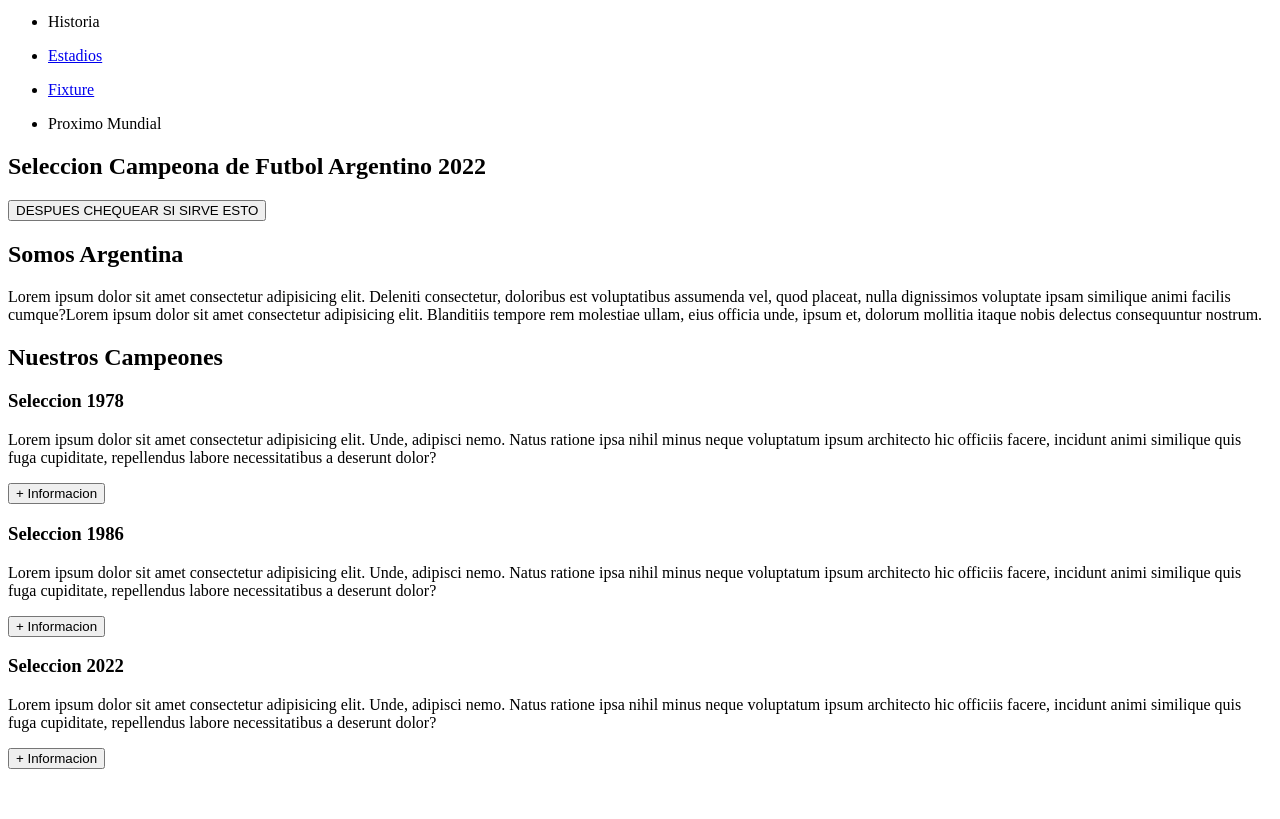
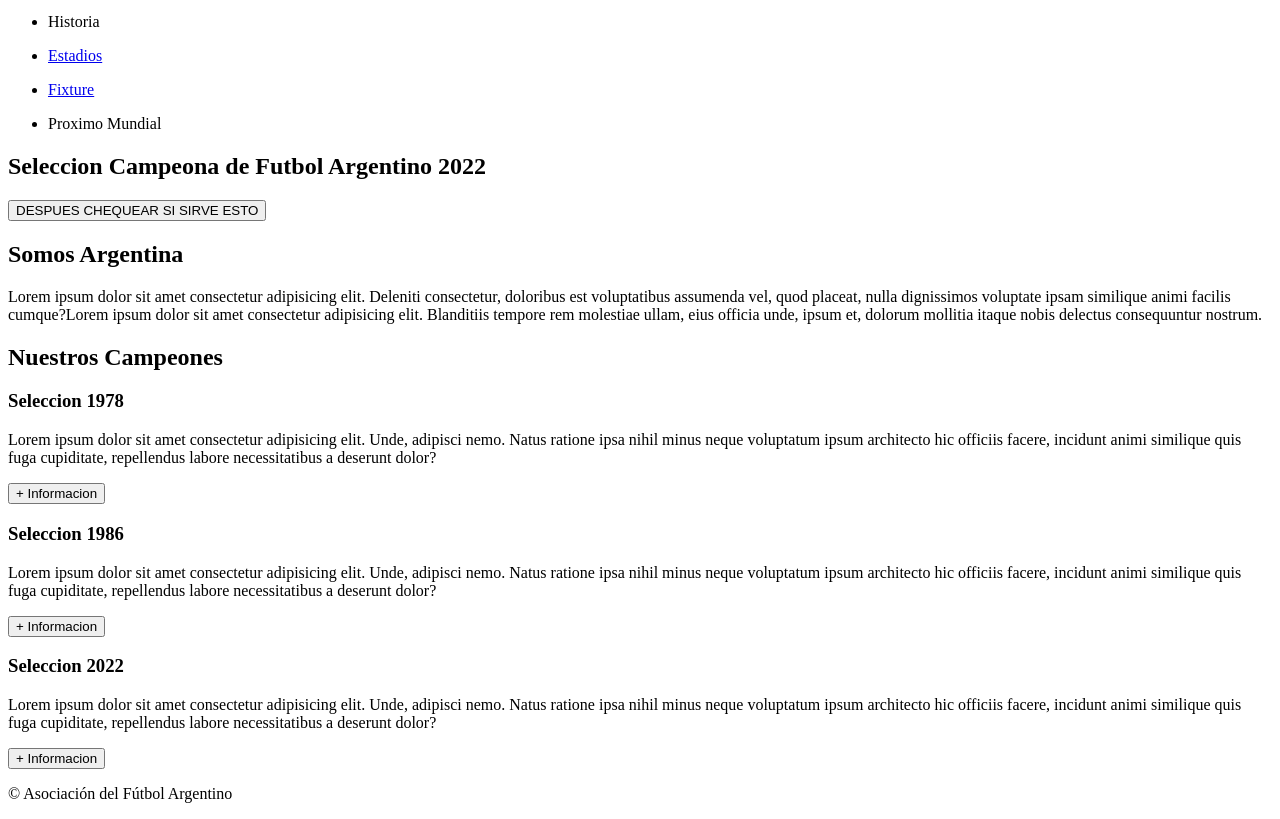
Before and after one commit to hernan6776/trabajo-grupo-seleccion, a plain HTML site: page index.html in a window 1280 px wide. Shown: the part 37-856 px from the top of the page. Before the commit the page ends 814 px from the top, so only its background shows below. Drawn offline with Linux system fonts and the light colour scheme.

Commit message:
subida repo n° 2 prueba e incorporacion footer

```diff
--- a/index.html
+++ b/index.html
@@ -82,5 +82,16 @@
 
     <!------------------------------FIN SECCCION 2--------------------------------->
 
+
+    <!------------------------------FOOTER----------------------------------------->
+    <footer>
+        <div class="container">
+            <p>
+                &copy; Asociación del Fútbol Argentino
+            </p>
+        </div>
+    </footer>
+
+        <!--------------------------FIN FOOTER------------------------------------->
 </body>
 </html>
```
